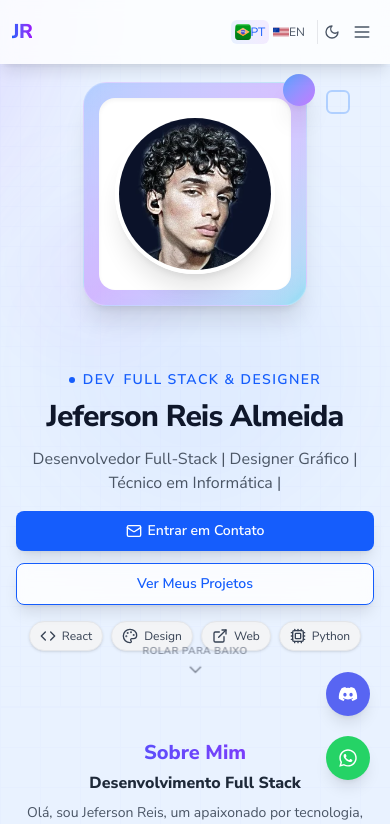
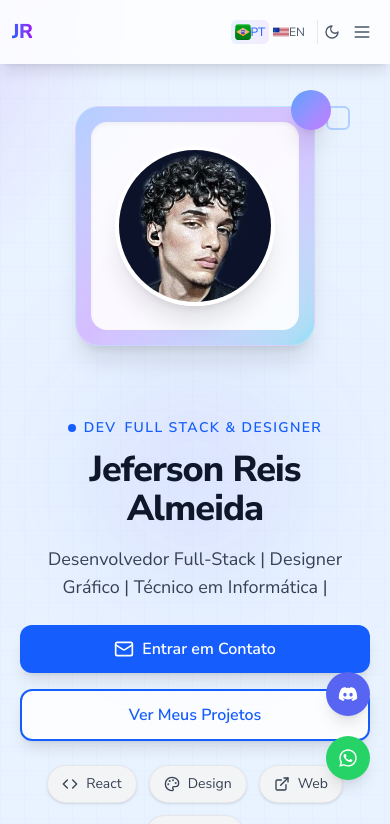
Before and after one commit to Jeffinp/jefersonreis.portifolio, a React (Vite) app: page / in a window 390 px wide. Shown: the top 824 px of the page. Built offline with nearby package versions, Linux system fonts and the light colour scheme.

Commit message:
refactor: aprimorar responsividade e consistência dos elementos no componente Hero

```diff
--- a/src/containers/Hero.jsx
+++ b/src/containers/Hero.jsx
@@ -6,36 +6,48 @@ import { motion, useAnimation } from 'framer-motion';
 
 // Componente memoizado para os elementos decorativos do fundo
 const BackgroundElements = memo(({ isMobile, mousePosition }) => (
-    <div className="absolute inset-0 z-0">
-        {/* Camada de grade */}
-        <div className="absolute inset-0 opacity-[0.02] dark:opacity-[0.05]"
+    <div className="absolute inset-0 z-0 overflow-hidden">
+        {/* Camada de grade - ajustada para breakpoints consistentes */}
+        <div
+            className="absolute inset-0 opacity-[0.02] dark:opacity-[0.05]"
             style={{
                 backgroundImage: `linear-gradient(to right, #6366f1 1px, transparent 1px),
                                  linear-gradient(to bottom, #6366f1 1px, transparent 1px)`,
-                backgroundSize: isMobile ? '20px 20px' : '80px 80px'
+                backgroundSize: isMobile ? '24px 24px' : '80px 80px'
             }}
         />
 
-        {/* Camadas de esferas com efeito de profundidade - bolhas centralizadas */}
+        {/* Camadas de esferas com efeito de profundidade - centralizado e responsivo */}
         <div className="absolute inset-0 overflow-visible -z-10 pointer-events-none">
-            <div className="absolute left-1/2 top-1/2 w-[300px] h-[300px] sm:w-[500px] sm:h-[500px] md:w-[600px] md:h-[600px] lg:w-[800px] lg:h-[800px] bg-blue-500/5 dark:bg-blue-500/10 blur-3xl rounded-full -translate-x-1/2 -translate-y-1/2" style={{ zIndex: 1 }} />
-            <div className="absolute left-1/2 top-1/2 w-[200px] h-[200px] sm:w-[400px] sm:h-[400px] md:w-[500px] md:h-[500px] lg:w-[600px] lg:h-[600px] bg-purple-500/5 dark:bg-purple-500/10 blur-3xl rounded-full -translate-x-1/2 -translate-y-1/2" style={{ zIndex: 0, transform: 'translate(-50%, -50%) scale(0.75)' }} />
+            <div
+                className="absolute left-1/2 top-1/2 w-[280px] h-[280px] sm:w-[400px] sm:h-[400px] md:w-[600px] md:h-[600px] lg:w-[800px] lg:h-[800px] 2xl:w-[900px] 2xl:h-[900px] bg-blue-500/5 dark:bg-blue-500/10 blur-3xl rounded-full -translate-x-1/2 -translate-y-1/2"
+                style={{ zIndex: 1 }}
+            />
+            <div
+                className="absolute left-1/2 top-1/2 w-[200px] h-[200px] sm:w-[300px] sm:h-[300px] md:w-[500px] md:h-[500px] lg:w-[600px] lg:h-[600px] 2xl:w-[700px] 2xl:h-[700px] bg-purple-500/5 dark:bg-purple-500/10 blur-3xl rounded-full"
+                style={{
+                    zIndex: 0,
+                    transform: 'translate(-50%, -50%) scale(0.75)'
+                }}
+            />
         </div>
 
-        {/* Elementos geométricos flutuantes - responsivos */}
-        <div className="hidden sm:block absolute top-20 left-[5%] sm:left-[7%] md:left-[10%] w-6 h-6 sm:w-7 sm:h-7 md:w-8 md:h-8 border-2 border-blue-500/30 dark:border-blue-400/30 rounded-md animate-float-slow"
+        {/* Elementos geométricos flutuantes - responsivos e consistentes */}
+        <div
+            className="hidden sm:block absolute top-24 left-[8%] md:left-[10%] lg:left-[12%] w-6 h-6 sm:w-8 sm:h-8 md:w-10 md:h-10 border-2 border-blue-500/30 dark:border-blue-400/30 rounded-md animate-float-slow"
             style={{
-                transform: `rotate(12deg) translate(${mousePosition.x * 10}px, ${mousePosition.y * 10}px)`
+                transform: `rotate(12deg) translate(${mousePosition.x * 8}px, ${mousePosition.y * 8}px)`
             }}
         />
-        <div className="hidden sm:block absolute top-[30%] right-[10%] sm:right-[12%] md:right-[15%] w-8 h-8 sm:w-10 sm:h-10 md:w-12 md:h-12 border-2 border-purple-500/30 dark:border-purple-400/30 rounded-full animate-float-reverse"
+        <div
+            className="hidden sm:block absolute top-[35%] right-[10%] md:right-[15%] lg:right-[18%] w-8 h-8 sm:w-10 sm:h-10 md:w-12 md:h-12 border-2 border-purple-500/30 dark:border-purple-400/30 rounded-full animate-float-reverse"
             style={{
-                transform: `rotate(-12deg) translate(${mousePosition.x * 15}px, ${mousePosition.y * 15}px)`
+                transform: `rotate(-12deg) translate(${mousePosition.x * 12}px, ${mousePosition.y * 12}px)`
             }}
         />
 
-        {/* Elemento leve para dispositivos móveis */}
-        <div className="sm:hidden absolute top-16 right-10 w-6 h-6 border-2 border-blue-500/30 dark:border-blue-400/30 rounded-md animate-float-slow" />
+        {/* Elemento leve para dispositivos móveis - melhor posicionado */}
+        <div className="sm:hidden absolute top-20 right-10 w-6 h-6 border-2 border-blue-500/30 dark:border-blue-400/30 rounded-md animate-float-slow" />
     </div>
 ));
 
@@ -51,19 +63,19 @@ const ProfileCard = memo(({ isMobile, mousePosition, t }) => (
     >
         <div className="perspective-3d">
             <div
-                className="relative w-56 h-56 sm:w-60 sm:h-60 md:w-72 md:h-72 lg:w-80 lg:h-80 xl:w-96 xl:h-96 transform-gpu transition-all duration-300"
+                className="relative w-60 h-60 sm:w-64 sm:h-64 md:w-72 md:h-72 lg:w-80 lg:h-80 2xl:w-96 2xl:h-96 transform-gpu transition-all duration-300"
                 style={{
                     transform: isMobile ? 'none' : `rotateY(${mousePosition.x * 5}deg) rotateX(${mousePosition.y * -5}deg)`
                 }}
             >
-                {/* Camadas do card com profundidade */}
+                {/* Camadas do card com profundidade - melhor contraste e cores */}
                 <div className="absolute inset-0 rounded-3xl bg-gradient-to-br from-blue-500/30 via-purple-500/30 to-cyan-500/30 dark:from-blue-500/20 dark:via-purple-500/20 dark:to-cyan-500/20 shadow-xl backdrop-blur-lg border border-white/20 dark:border-white/10 transform-gpu -translate-z-4"></div>
 
-                <div className="absolute inset-4 rounded-2xl bg-white dark:bg-gray-800 shadow-inner transform-gpu -translate-z-2"></div>
+                <div className="absolute inset-4 rounded-2xl bg-white/90 dark:bg-gray-800/90 shadow-inner transform-gpu -translate-z-2"></div>
 
-                {/* Imagem de perfil com moldura */}
+                {/* Imagem de perfil com moldura - melhor proporção e responsividade */}
                 <div className="absolute inset-0 flex items-center justify-center transform-gpu -translate-z-0">
-                    <div className="w-40 h-40 sm:w-44 sm:h-44 md:w-52 md:h-52 lg:w-60 lg:h-60 xl:w-72 xl:h-72 rounded-full overflow-hidden border-4 border-white dark:border-gray-700 shadow-xl">
+                    <div className="w-40 h-40 sm:w-48 sm:h-48 md:w-52 md:h-52 lg:w-60 lg:h-60 2xl:w-72 2xl:h-72 rounded-full overflow-hidden border-4 border-white dark:border-gray-700 shadow-xl">
                         <img
                             src="/assets/images/Linkedin-foto.webp"
                             alt={t('hero.profileAlt')}
@@ -75,10 +87,10 @@ const ProfileCard = memo(({ isMobile, mousePosition, t }) => (
                     </div>
                 </div>
 
-                {/* Elementos decorativos reduzidos */}
+                {/* Elementos decorativos - posicionamento aprimorado */}
                 <div
-                    className="absolute top-0 right-0 w-8 h-8 sm:w-9 sm:h-9 md:w-10 md:h-10 lg:w-12 lg:h-12 rounded-full bg-gradient-to-br from-blue-400 to-purple-400 shadow-xl transform-gpu translate-z-4 animate-float"
-                    style={{ marginTop: '-0.5rem', marginRight: '-0.5rem' }}
+                    className="absolute top-0 right-0 w-10 h-10 sm:w-12 sm:h-12 md:w-14 md:h-14 lg:w-16 lg:h-16 rounded-full bg-gradient-to-br from-blue-400 to-purple-400 shadow-xl transform-gpu translate-z-4 animate-float"
+                    style={{ marginTop: '-1rem', marginRight: '-1rem' }}
                 ></div>
             </div>
         </div>
@@ -158,7 +170,7 @@ const Hero = () => {
         controls.start('visible');
     }, [controls]);
 
-    // Skills para mostrar no carrossel - memoizados
+    // Skills para mostrar no carrossel - memoizados e mais semânticos
     const skills = [
         { name: "React", icon: <Code className="w-4 h-4 sm:w-5 sm:h-5" /> },
         { name: "Design", icon: <Palette className="w-4 h-4 sm:w-5 sm:h-5" /> },
@@ -166,72 +178,75 @@ const Hero = () => {
         { name: "Python", icon: <Cpu className="w-4 h-4 sm:w-5 sm:h-5" /> },
     ];
 
-    // Texto do subtítulo - reduzido para menos animações
+    // Texto do subtítulo
     const subtitleText = t('hero.subtitle');
 
     return (
         <section
             ref={heroRef}
             id="hero"
-            className="relative min-h-[550px] sm:min-h-[600px] md:min-h-[650px] lg:min-h-screen xl:min-h-screen flex items-center bg-transparent py-8 sm:py-12 md:py-16 lg:py-24 xl:py-32"
+            className="relative min-h-[600px] sm:min-h-[650px] md:min-h-[700px] lg:min-h-screen flex items-center bg-transparent py-12 sm:py-16 md:py-20 lg:py-24 2xl:py-32 overflow-hidden"
             aria-label={t('hero.title')}
         >
             {/* Fundo 3D dinâmico - simplificado e memoizado */}
             <BackgroundElements isMobile={isMobile} mousePosition={mousePosition} />
 
-            {/* Conteúdo principal */}
-            <div className="relative z-10 w-full mx-auto px-4 sm:px-6 md:px-8 lg:px-12 xl:px-16 py-6 sm:py-8 md:py-12 lg:py-16 xl:py-20 max-w-7xl">
-                <div className="flex flex-col md:flex-row items-center justify-between gap-8 sm:gap-10 md:gap-12 lg:gap-20 xl:gap-32">
+            {/* Conteúdo principal - espaçamento mais consistente */}
+            <div className="relative z-10 w-full mx-auto px-5 sm:px-8 md:px-10 lg:px-16 2xl:px-20 py-8 sm:py-10 md:py-12 lg:py-16 2xl:py-20 max-w-7xl">
+                <div className="flex flex-col md:flex-row items-center justify-between gap-12 sm:gap-16 md:gap-10 lg:gap-16 2xl:gap-24">
                     {/* Card do perfil */}
                     <ProfileCard isMobile={isMobile} mousePosition={mousePosition} t={t} />
 
-                    {/* Seção de texto animado */}
-                    <div className="w-full sm:w-4/5 md:w-1/2 lg:w-7/12 xl:w-3/5 space-y-4 sm:space-y-6 md:space-y-8 text-center md:text-left order-2 md:order-1 flex flex-col items-center md:items-start mt-8 md:mt-0">
+                    {/* Seção de texto animado - melhor hierarquia e espaçamento */}
+                    <div className="w-full sm:w-4/5 md:w-1/2 lg:w-7/12 xl:w-3/5 space-y-6 sm:space-y-8 md:space-y-6 lg:space-y-8 text-center md:text-left order-2 md:order-1 flex flex-col items-center md:items-start mt-6 md:mt-0">
                         <motion.div
                             initial={{ opacity: 0, y: 30 }}
                             animate={{ opacity: 1, y: 0 }}
                             transition={{ duration: 0.8, ease: [0.22, 1, 0.36, 1] }}
                             className="w-full"
                         >
-                            <h2 className="text-sm sm:text-base md:text-lg font-semibold text-blue-600 dark:text-blue-400 mb-2 sm:mb-3 tracking-widest uppercase flex items-center justify-center md:justify-start gap-2">
-                                <span className="h-1.5 sm:h-2 w-1.5 sm:w-2 rounded-full bg-blue-600 dark:bg-blue-400"></span>
+                            {/* Cabeçalho com melhor legibilidade e contraste */}
+                            <h2 className="text-sm sm:text-base md:text-lg font-semibold text-blue-600 dark:text-blue-400 mb-3 sm:mb-4 tracking-widest uppercase flex items-center justify-center md:justify-start gap-2">
+                                <span className="h-2 w-2 rounded-full bg-blue-600 dark:bg-blue-400"></span>
                                 <span className="hidden xs:inline">Desenvolvedor</span>
                                 <span className="xs:hidden">Dev</span>
                                 {' '}Full Stack & Designer
                             </h2>
 
-                            <h1 className="text-3xl xs:text-4xl sm:text-5xl md:text-5xl lg:text-6xl xl:text-7xl font-extrabold tracking-tight leading-tight mb-3 sm:mb-4 md:mb-5 lg:mb-6 text-slate-900 dark:text-white">
+                            {/* Título principal - ajustado para melhor fluidez entre breakpoints */}
+                            <h1 className="text-4xl sm:text-5xl md:text-5xl lg:text-6xl 2xl:text-7xl font-extrabold tracking-tight leading-[1.1] mb-4 sm:mb-5 md:mb-6 lg:mb-6 text-slate-900 dark:text-white">
                                 {t('hero.title')}
                             </h1>
 
-                            <p className="text-base xs:text-lg sm:text-xl md:text-xl lg:text-2xl text-gray-600 dark:text-gray-300 max-w-full sm:max-w-lg md:max-w-xl lg:max-w-2xl mx-auto md:mx-0 font-medium mb-4 sm:mb-5 md:mb-6 lg:mb-8">
+                            {/* Subtítulo - melhor contraste e tamanho mais adequado */}
+                            <p className="text-lg sm:text-xl md:text-xl lg:text-2xl text-gray-700 dark:text-gray-300 max-w-full sm:max-w-lg md:max-w-xl lg:max-w-2xl mx-auto md:mx-0 font-medium mb-6 sm:mb-6 md:mb-8 lg:mb-8">
                                 {subtitleText}
                             </p>
 
-                            {/* Botões de ação */}
-                            <div className="flex flex-col xs:flex-row gap-3 sm:gap-4 mt-4 sm:mt-5 md:mt-6 justify-center md:justify-start w-full">
+                            {/* Botões de ação - melhor espaçamento e proporção */}
+                            <div className="flex flex-col xs:flex-row gap-4 mt-6 sm:mt-8 md:mt-6 lg:mt-8 justify-center md:justify-start w-full">
                                 <a
                                     href="#contact"
-                                    className="inline-flex items-center justify-center px-5 sm:px-6 md:px-7 py-2.5 sm:py-3 font-semibold rounded-lg sm:rounded-xl bg-blue-600 hover:bg-blue-700 text-white shadow-lg transition-colors duration-300 text-sm sm:text-base md:text-lg gap-1.5 sm:gap-2"
+                                    className="inline-flex items-center justify-center px-6 sm:px-7 md:px-8 py-3 sm:py-3.5 font-semibold rounded-xl bg-blue-600 hover:bg-blue-700 text-white shadow-lg transition-colors duration-300 text-base sm:text-lg gap-2"
                                 >
-                                    <Mail className="w-4 h-4 sm:w-5 sm:h-5" />
+                                    <Mail className="w-5 h-5" />
                                     {t('hero.buttons.contact')}
                                 </a>
                                 <a
                                     href="#portfolio"
-                                    className="inline-flex items-center justify-center px-5 sm:px-6 md:px-7 py-2.5 sm:py-3 font-semibold rounded-lg sm:rounded-xl border border-blue-600 hover:border-blue-700 text-blue-600 hover:text-blue-700 dark:text-blue-400 dark:hover:text-blue-300 dark:border-blue-500 dark:hover:border-blue-400 transition-colors duration-300 bg-white/80 dark:bg-slate-900/80 backdrop-blur-sm shadow-lg text-sm sm:text-base md:text-lg gap-1.5 sm:gap-2"
+                                    className="inline-flex items-center justify-center px-6 sm:px-7 md:px-8 py-3 sm:py-3.5 font-semibold rounded-xl border-2 border-blue-600 hover:border-blue-700 text-blue-600 hover:text-blue-700 dark:text-blue-400 dark:hover:text-blue-300 dark:border-blue-500 dark:hover:border-blue-400 transition-colors duration-300 bg-white/80 dark:bg-slate-900/80 backdrop-blur-sm shadow-lg text-base sm:text-lg gap-2"
                                 >
                                     {t('hero.buttons.viewProjects')}
                                 </a>
                             </div>
                         </motion.div>
 
-                        {/* Skills - agora responsivos em todos os breakpoints */}
-                        <div className="flex gap-2 xs:gap-3 sm:gap-4 flex-wrap justify-center md:justify-start mt-4 sm:mt-5 md:mt-6">
+                        {/* Skills - espaçamento e tamanho adequados para todos os breakpoints */}
+                        <div className="flex gap-3 sm:gap-4 flex-wrap justify-center md:justify-start mt-6 sm:mt-8">
                             {skills.map((skill, index) => (
                                 <span
                                     key={index}
-                                    className="inline-flex items-center px-2.5 xs:px-3 sm:px-4 py-1.5 sm:py-2 rounded-full text-xs xs:text-sm sm:text-base bg-gray-100 dark:bg-slate-800 text-gray-700 dark:text-gray-300 shadow-sm border border-gray-200 dark:border-gray-700 gap-1.5 sm:gap-2"
+                                    className="inline-flex items-center px-3.5 sm:px-4 py-2 sm:py-2.5 rounded-full text-sm sm:text-base bg-gray-100 dark:bg-slate-800 text-gray-700 dark:text-gray-300 shadow-sm border border-gray-200 dark:border-gray-700 gap-2"
                                 >
                                     {skill.icon}
                                     <span>{skill.name}</span>
@@ -242,17 +257,17 @@ const Hero = () => {
                 </div>
             </div>
 
-            {/* Seta de scroll para baixo - responsiva */}
-            <div className="absolute bottom-6 sm:bottom-8 md:bottom-10 left-1/2 transform -translate-x-1/2 z-10 opacity-80 hover:opacity-100 transition-opacity duration-300">
+            {/* Seta de scroll para baixo - melhor posicionamento e visibilidade */}
+            <div className="absolute bottom-8 sm:bottom-10 md:bottom-12 left-1/2 transform -translate-x-1/2 z-10 opacity-80 hover:opacity-100 transition-opacity duration-300">
                 <a
                     href="#about"
                     aria-label={t('hero.scrollToAbout')}
-                    className="flex flex-col items-center justify-center text-gray-500 dark:text-gray-400 hover:text-blue-500 dark:hover:text-blue-400"
+                    className="flex flex-col items-center justify-center text-gray-600 dark:text-gray-400 hover:text-blue-500 dark:hover:text-blue-400 transition-colors duration-300"
                 >
-                    <span className="text-[10px] xs:text-xs sm:text-sm uppercase tracking-wider mb-1 sm:mb-2 font-semibold">
+                    <span className="text-xs sm:text-sm uppercase tracking-wider mb-2 font-semibold">
                         {t('hero.scrollDown')}
                     </span>
-                    <ChevronDown className="w-5 h-5 sm:w-6 sm:h-6 animate-bounce" />
+                    <ChevronDown className="w-6 h-6 animate-bounce" />
                 </a>
             </div>
         </section>
```
